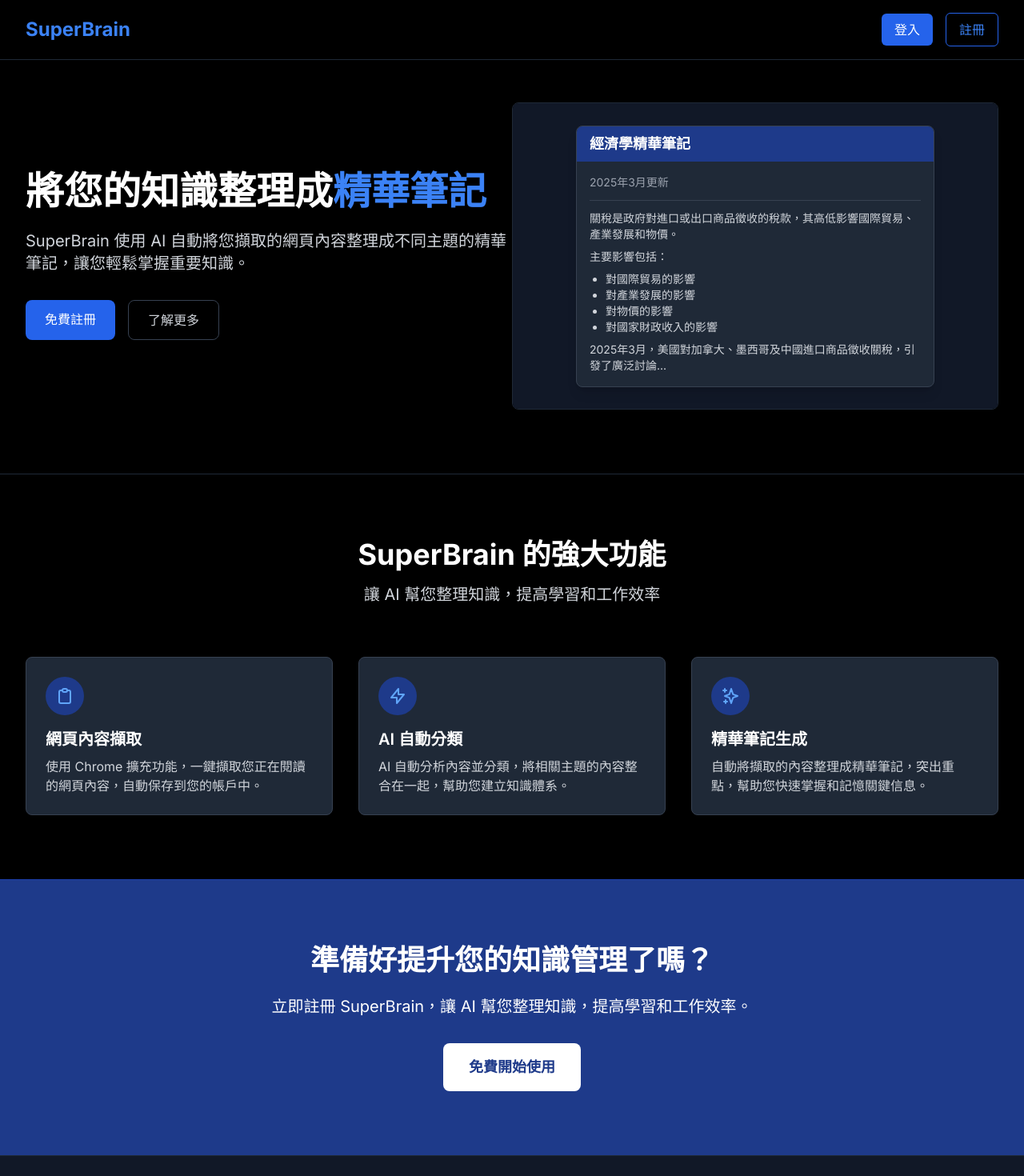
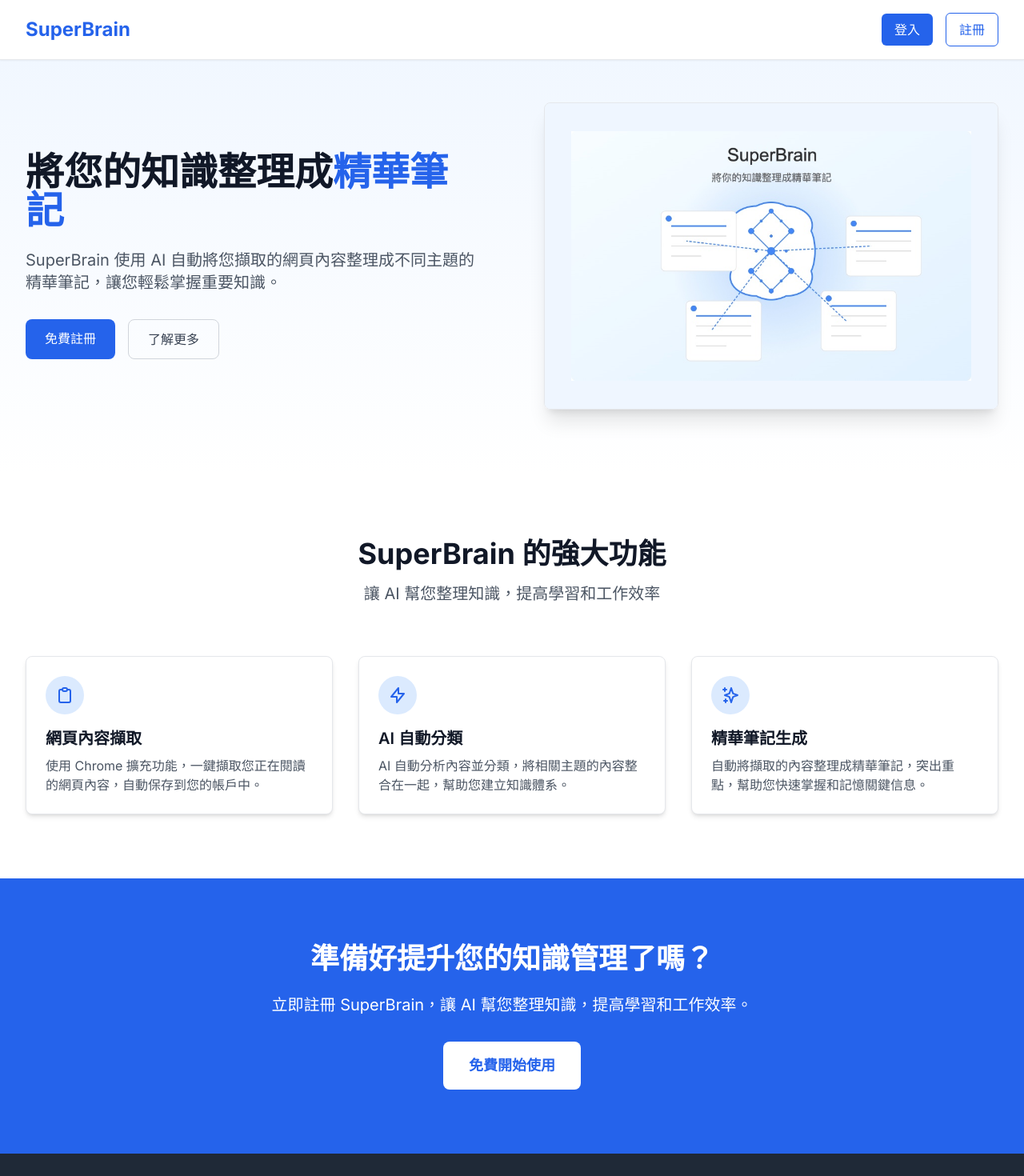
Before and after one commit to ahhwd/superbrain-cursor, a Next.js app: page / in a window 1280 px wide. Shown: the top 1470 px of the page at 80% size. Built offline with nearby package versions, Linux system fonts and the light colour scheme.

Commit message:
為登入時打開首頁 landing page，能看到功能基本簡介

```diff
--- a/app/dashboard/highlights/page.tsx
+++ b/app/dashboard/highlights/page.tsx
@@ -73,6 +73,24 @@ export default function HighlightsPage() {
     }
   };
 
+  // 根據分類獲取背景顏色
+  const getCategoryColor = (category: string) => {
+    const colorMap: Record<string, string> = {
+      '經濟學': '#3b82f6', // 藍色
+      '科技': '#10b981', // 綠色
+      '健康': '#ef4444', // 紅色
+      '教育': '#f59e0b', // 橙色
+      '藝術': '#8b5cf6', // 紫色
+      '政治': '#6b7280', // 灰色
+      '環境': '#059669', // 深綠色
+      '心理學': '#ec4899', // 粉色
+      '歷史': '#b45309', // 棕色
+      '其他': '#6b7280', // 灰色
+    };
+
+    return colorMap[category] || '#6b7280'; // 默認灰色
+  };
+
   if (status === "loading") {
     return (
       <div className="min-h-screen">
@@ -89,21 +107,6 @@ export default function HighlightsPage() {
     <main className="p-8">
       <h1 className="text-2xl font-bold mb-6 text-gray-900">精華筆記</h1>
       <p className="text-gray-600 mb-6">AI 將您儲存的擷取內容自動整理成不同主題的精華筆記</p>
-
-      {/* 測試元素 */}
-      <div className="mb-6">
-        <div style={{
-          backgroundColor: '#3b82f6',
-          color: 'white',
-          fontWeight: 'bold',
-          padding: '4px 12px',
-          borderRadius: '6px',
-          display: 'inline-block',
-          marginBottom: '16px'
-        }}>
-          測試分類標籤
-        </div>
-      </div>
 
       {error && (
         <div className="bg-red-100 border border-red-400 text-red-700 px-4 py-3 rounded mb-4">
@@ -126,14 +129,15 @@ export default function HighlightsPage() {
         <div className="space-y-6">
           {highlights.map((highlight) => {
             console.log("渲染精華筆記:", highlight);
+            const categoryColor = getCategoryColor(highlight.category);
+
             return (
             <div key={highlight.id} className="bg-white p-6 rounded-lg shadow">
               <div className="flex justify-between items-start mb-4">
                 <h2 className="text-xl font-semibold">
-                  {highlight.title ? (
                   <div className="inline-flex items-center">
                     <div style={{
-                        backgroundColor: '#3b82f6',
+                      backgroundColor: categoryColor,
                       color: 'white',
                       fontWeight: 'bold',
                       padding: '4px 12px',
@@ -141,25 +145,10 @@ export default function HighlightsPage() {
                       display: 'inline-block',
                       marginRight: '8px'
                     }}>
-                        經濟學
+                      {highlight.category}
                     </div>
-                      <span>{highlight.title}</span>
+                    {highlight.title && <span>{highlight.title.replace(`${highlight.category} 精華筆記`, '精華筆記')}</span>}
                   </div>
-                  ) : (
-                    <div className="inline-flex items-center">
-                      <div style={{
-                        backgroundColor: '#3b82f6',
-                        color: 'white',
-                        fontWeight: 'bold',
-                        padding: '4px 12px',
-                        borderRadius: '6px',
-                        display: 'inline-block'
-                      }}>
-                        經濟學
-                      </div>
-                      <span className="text-gray-900 ml-2">精華筆記</span>
-                    </div>
-                  )}
                 </h2>
               </div>
               <div className="prose max-w-none text-gray-800">
--- a/app/globals.css
+++ b/app/globals.css
@@ -4,10 +4,20 @@
 
 :root {
   --foreground-rgb: 0, 0, 0;
-  --background-start-rgb: 214, 219, 220;
+  --background-start-rgb: 255, 255, 255;
   --background-end-rgb: 255, 255, 255;
 }
 
 body {
   color: rgb(var(--foreground-rgb));
+  background-color: white;
 }
+
+/* 強制淺色模式，覆蓋系統偏好設置 */
+@media (prefers-color-scheme: dark) {
+  :root {
+    --foreground-rgb: 0, 0, 0;
+    --background-start-rgb: 255, 255, 255;
+    --background-end-rgb: 255, 255, 255;
+  }
+}
--- a/app/page.tsx
+++ b/app/page.tsx
@@ -1,20 +1,21 @@
 import Link from 'next/link';
+import Image from 'next/image';
 
 export default function Home() {
   return (
-    <div className="min-h-screen bg-black text-white">
+    <div className="min-h-screen bg-white text-gray-900">
       {/* 頂部導航欄 */}
-      <header className="fixed w-full bg-black z-50 border-b border-gray-800">
+      <header className="fixed w-full bg-white z-50 border-b border-gray-200 shadow-sm">
         <div className="container mx-auto px-4 sm:px-6 lg:px-8">
           <div className="flex justify-between items-center py-4">
             <div className="flex items-center">
-              <span className="text-2xl font-bold text-blue-500">SuperBrain</span>
+              <span className="text-2xl font-bold text-blue-600">SuperBrain</span>
             </div>
             <div className="flex items-center space-x-4">
               <Link href="/auth/signin" className="px-4 py-2 rounded-md bg-blue-600 text-white hover:bg-blue-700 transition-colors">
                 登入
               </Link>
-              <Link href="/auth/register" className="px-4 py-2 rounded-md border border-blue-600 text-blue-500 hover:bg-blue-900 transition-colors">
+              <Link href="/auth/register" className="px-4 py-2 rounded-md border border-blue-600 text-blue-600 hover:bg-blue-50 transition-colors">
                 註冊
               </Link>
             </div>
@@ -23,47 +24,35 @@ export default function Home() {
       </header>
 
       {/* 英雄區塊 */}
-      <section className="pt-32 pb-20">
+      <section className="pt-32 pb-20 bg-gradient-to-b from-blue-50 to-white">
         <div className="container mx-auto px-4 sm:px-6 lg:px-8">
-          <div className="flex flex-col md:flex-row items-center">
+          <div className="flex flex-col md:flex-row items-center md:space-x-12 lg:space-x-20">
             <div className="md:w-1/2 mb-10 md:mb-0">
-              <h1 className="text-4xl sm:text-5xl font-bold text-white mb-6">
-                將您的知識整理成<span className="text-blue-500">精華筆記</span>
+              <h1 className="text-4xl sm:text-5xl font-bold text-gray-900 mb-6">
+                將您的知識整理成<span className="text-blue-600">精華筆記</span>
               </h1>
-              <p className="text-xl text-gray-300 mb-8">
+              <p className="text-xl text-gray-600 mb-8">
                 SuperBrain 使用 AI 自動將您擷取的網頁內容整理成不同主題的精華筆記，讓您輕鬆掌握重要知識。
               </p>
               <div className="flex flex-col sm:flex-row space-y-4 sm:space-y-0 sm:space-x-4">
                 <Link href="/auth/register" className="px-6 py-3 rounded-lg bg-blue-600 text-white text-center font-medium hover:bg-blue-700 transition-colors">
                   免費註冊
                 </Link>
-                <Link href="#features" className="px-6 py-3 rounded-lg border border-gray-700 text-gray-300 text-center font-medium hover:bg-gray-800 transition-colors">
+                <Link href="#features" className="px-6 py-3 rounded-lg border border-gray-300 text-gray-700 text-center font-medium hover:bg-gray-50 transition-colors">
                   了解更多
                 </Link>
               </div>
             </div>
-            <div className="md:w-1/2">
-              <div className="relative h-80 sm:h-96 w-full rounded-lg shadow-xl overflow-hidden border border-gray-800">
-                <div className="absolute inset-0 bg-gray-900 flex items-center justify-center">
-                  <div className="w-full max-w-md bg-gray-800 rounded-lg shadow-lg m-4 overflow-hidden border border-gray-700">
-                    <div className="bg-blue-900 px-4 py-2">
-                      <h3 className="text-lg font-semibold text-white">經濟學精華筆記</h3>
-                    </div>
-                    <div className="p-4">
-                      <div className="mb-3 pb-2 border-b border-gray-700">
-                        <p className="text-sm text-gray-400 mb-1">2025年3月更新</p>
-                      </div>
-                      <p className="text-gray-300 mb-2 text-sm">關稅是政府對進口或出口商品徵收的稅款，其高低影響國際貿易、產業發展和物價。</p>
-                      <p className="text-gray-300 mb-2 text-sm">主要影響包括：</p>
-                      <ul className="list-disc pl-5 text-sm text-gray-300 mb-2">
-                        <li>對國際貿易的影響</li>
-                        <li>對產業發展的影響</li>
-                        <li>對物價的影響</li>
-                        <li>對國家財政收入的影響</li>
-                      </ul>
-                      <p className="text-gray-300 text-sm">2025年3月，美國對加拿大、墨西哥及中國進口商品徵收關稅，引發了廣泛討論...</p>
-                    </div>
-                  </div>
+            <div className="md:w-1/2 px-4 md:px-0">
+              <div className="relative h-80 sm:h-96 w-full rounded-lg shadow-xl overflow-hidden border border-gray-200">
+                <div className="absolute inset-0 bg-blue-50 flex items-center justify-center p-6">
+                  <Image
+                    src="/images/superbrain-diagram.png"
+                    alt="SuperBrain 知識整理示意圖"
+                    width={500}
+                    height={300}
+                    className="object-contain"
+                  />
                 </div>
               </div>
             </div>
@@ -72,51 +61,51 @@ export default function Home() {
       </section>
 
       {/* 功能區塊 */}
-      <section id="features" className="py-20 border-t border-gray-800">
+      <section id="features" className="py-20 bg-white">
         <div className="container mx-auto px-4 sm:px-6 lg:px-8">
           <div className="text-center mb-16">
-            <h2 className="text-3xl sm:text-4xl font-bold text-white mb-4">SuperBrain 的強大功能</h2>
-            <p className="text-xl text-gray-300 max-w-3xl mx-auto">
+            <h2 className="text-3xl sm:text-4xl font-bold text-gray-900 mb-4">SuperBrain 的強大功能</h2>
+            <p className="text-xl text-gray-600 max-w-3xl mx-auto">
               讓 AI 幫您整理知識，提高學習和工作效率
             </p>
           </div>
 
           <div className="grid grid-cols-1 md:grid-cols-3 gap-8">
             {/* 功能 1 */}
-            <div className="bg-gray-800 p-6 rounded-lg shadow-md hover:shadow-lg transition-shadow border border-gray-700">
-              <div className="w-12 h-12 bg-blue-900 rounded-full flex items-center justify-center mb-4">
-                <svg xmlns="http://www.w3.org/2000/svg" className="h-6 w-6 text-blue-400" fill="none" viewBox="0 0 24 24" stroke="currentColor">
+            <div className="bg-white p-6 rounded-lg shadow-md hover:shadow-lg transition-shadow border border-gray-200">
+              <div className="w-12 h-12 bg-blue-100 rounded-full flex items-center justify-center mb-4">
+                <svg xmlns="http://www.w3.org/2000/svg" className="h-6 w-6 text-blue-600" fill="none" viewBox="0 0 24 24" stroke="currentColor">
                   <path strokeLinecap="round" strokeLinejoin="round" strokeWidth={2} d="M9 5H7a2 2 0 00-2 2v12a2 2 0 002 2h10a2 2 0 002-2V7a2 2 0 00-2-2h-2M9 5a2 2 0 002 2h2a2 2 0 002-2M9 5a2 2 0 012-2h2a2 2 0 012 2" />
                 </svg>
               </div>
-              <h3 className="text-xl font-semibold text-white mb-2">網頁內容擷取</h3>
-              <p className="text-gray-300">
+              <h3 className="text-xl font-semibold text-gray-900 mb-2">網頁內容擷取</h3>
+              <p className="text-gray-600">
                 使用 Chrome 擴充功能，一鍵擷取您正在閱讀的網頁內容，自動保存到您的帳戶中。
               </p>
             </div>
 
             {/* 功能 2 */}
-            <div className="bg-gray-800 p-6 rounded-lg shadow-md hover:shadow-lg transition-shadow border border-gray-700">
-              <div className="w-12 h-12 bg-blue-900 rounded-full flex items-center justify-center mb-4">
-                <svg xmlns="http://www.w3.org/2000/svg" className="h-6 w-6 text-blue-400" fill="none" viewBox="0 0 24 24" stroke="currentColor">
+            <div className="bg-white p-6 rounded-lg shadow-md hover:shadow-lg transition-shadow border border-gray-200">
+              <div className="w-12 h-12 bg-blue-100 rounded-full flex items-center justify-center mb-4">
+                <svg xmlns="http://www.w3.org/2000/svg" className="h-6 w-6 text-blue-600" fill="none" viewBox="0 0 24 24" stroke="currentColor">
                   <path strokeLinecap="round" strokeLinejoin="round" strokeWidth={2} d="M13 10V3L4 14h7v7l9-11h-7z" />
                 </svg>
               </div>
-              <h3 className="text-xl font-semibold text-white mb-2">AI 自動分類</h3>
-              <p className="text-gray-300">
+              <h3 className="text-xl font-semibold text-gray-900 mb-2">AI 自動分類</h3>
+              <p className="text-gray-600">
                 AI 自動分析內容並分類，將相關主題的內容整合在一起，幫助您建立知識體系。
               </p>
             </div>
 
             {/* 功能 3 */}
-            <div className="bg-gray-800 p-6 rounded-lg shadow-md hover:shadow-lg transition-shadow border border-gray-700">
-              <div className="w-12 h-12 bg-blue-900 rounded-full flex items-center justify-center mb-4">
-                <svg xmlns="http://www.w3.org/2000/svg" className="h-6 w-6 text-blue-400" fill="none" viewBox="0 0 24 24" stroke="currentColor">
+            <div className="bg-white p-6 rounded-lg shadow-md hover:shadow-lg transition-shadow border border-gray-200">
+              <div className="w-12 h-12 bg-blue-100 rounded-full flex items-center justify-center mb-4">
+                <svg xmlns="http://www.w3.org/2000/svg" className="h-6 w-6 text-blue-600" fill="none" viewBox="0 0 24 24" stroke="currentColor">
                   <path strokeLinecap="round" strokeLinejoin="round" strokeWidth={2} d="M5 3v4M3 5h4M6 17v4m-2-2h4m5-16l2.286 6.857L21 12l-5.714 2.143L13 21l-2.286-6.857L5 12l5.714-2.143L13 3z" />
                 </svg>
               </div>
-              <h3 className="text-xl font-semibold text-white mb-2">精華筆記生成</h3>
-              <p className="text-gray-300">
+              <h3 className="text-xl font-semibold text-gray-900 mb-2">精華筆記生成</h3>
+              <p className="text-gray-600">
                 自動將擷取的內容整理成精華筆記，突出重點，幫助您快速掌握和記憶關鍵信息。
               </p>
             </div>
@@ -125,20 +114,20 @@ export default function Home() {
       </section>
 
       {/* 行動召喚 */}
-      <section className="py-20 bg-blue-900 text-white border-t border-blue-800">
+      <section className="py-20 bg-blue-600 text-white">
         <div className="container mx-auto px-4 sm:px-6 lg:px-8 text-center">
           <h2 className="text-3xl sm:text-4xl font-bold mb-6">準備好提升您的知識管理了嗎？</h2>
           <p className="text-xl mb-8 max-w-3xl mx-auto">
             立即註冊 SuperBrain，讓 AI 幫您整理知識，提高學習和工作效率。
           </p>
-          <Link href="/auth/register" className="inline-block px-8 py-4 rounded-lg bg-white text-blue-900 font-bold text-lg hover:bg-gray-100 transition-colors">
+          <Link href="/auth/register" className="inline-block px-8 py-4 rounded-lg bg-white text-blue-600 font-bold text-lg hover:bg-blue-50 transition-colors">
             免費開始使用
           </Link>
         </div>
       </section>
 
       {/* 頁腳 */}
-      <footer className="py-12 bg-gray-900 text-gray-400 border-t border-gray-800">
+      <footer className="py-12 bg-gray-800 text-gray-300">
         <div className="container mx-auto px-4 sm:px-6 lg:px-8">
           <div className="flex flex-col md:flex-row justify-between items-center">
             <div className="mb-6 md:mb-0">
@@ -157,7 +146,7 @@ export default function Home() {
               </a>
             </div>
           </div>
-          <div className="mt-8 pt-8 border-t border-gray-800 text-center text-sm">
+          <div className="mt-8 pt-8 border-t border-gray-700 text-center text-sm">
             <p>&copy; {new Date().getFullYear()} SuperBrain. 保留所有權利。</p>
           </div>
         </div>
```
Also changed, not shown: app/dashboard/layout.tsx (added, +33 -0 lines), lib/openai.ts (added, +152 -0 lines), public/images/superbrain-diagram.png (added). Lines whose indentation alone changed are shown as unchanged.
